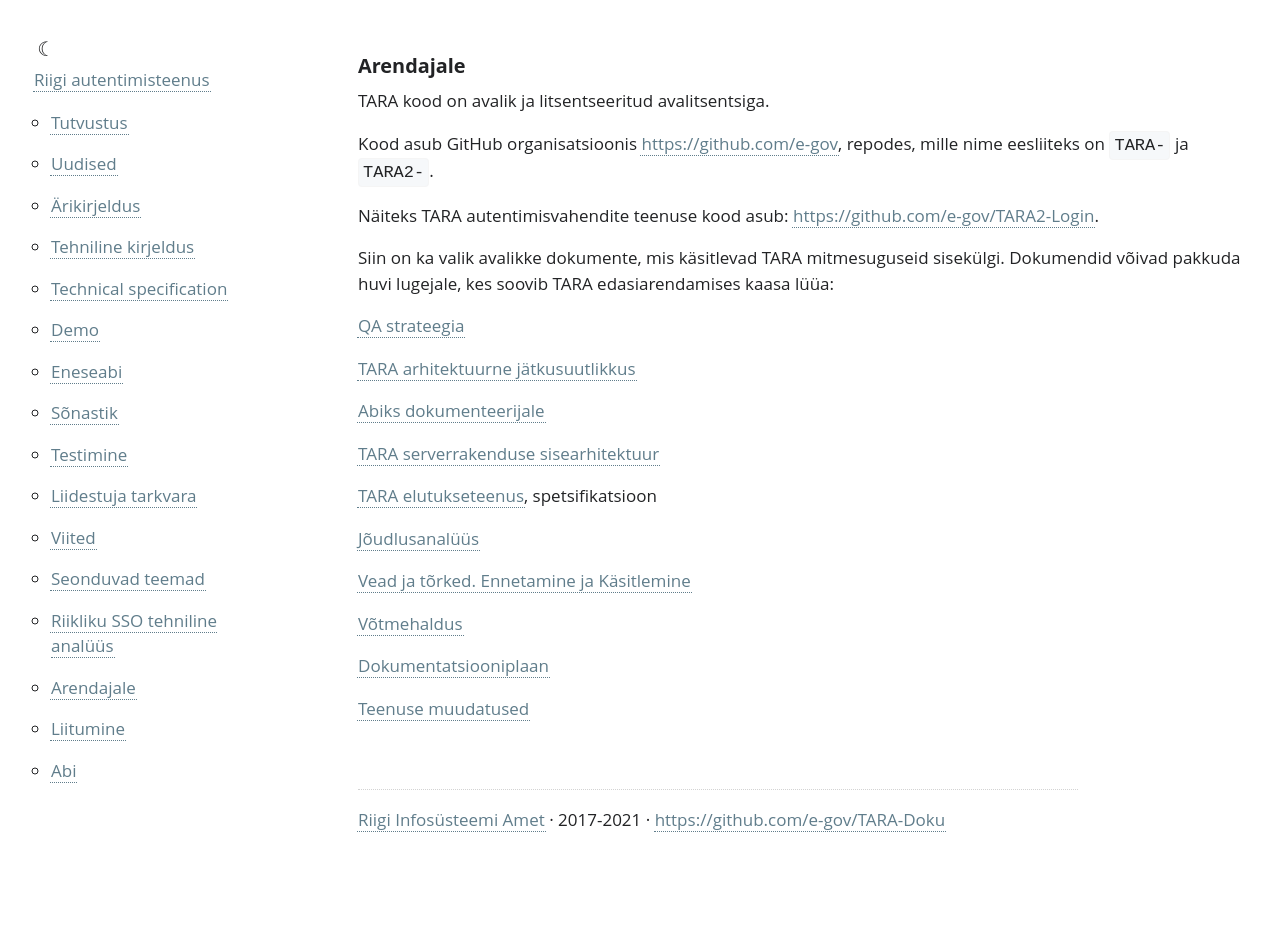
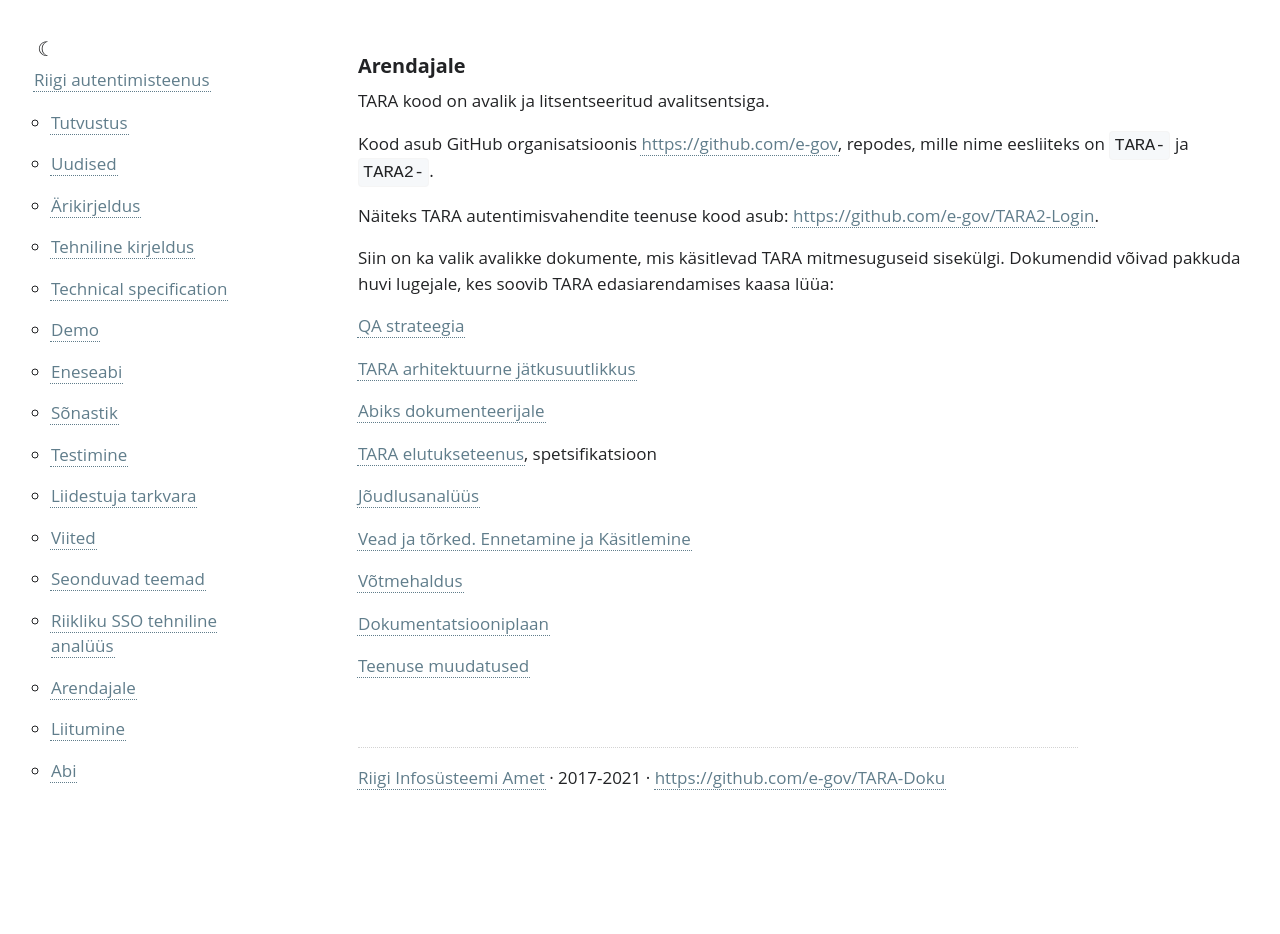
Before and after one commit to e-gov/TARA-Doku, a Jekyll site: the page built from Arendajale.md, in a window 1280 px wide. Built offline with Jekyll 4.4.1, drawn with Linux system fonts in a browser that asks for light colours; our own code applies the rules of GitHub Pages for plain Markdown files.

Commit message:
AUT-663 Remove reference to TARA1 internal architecture document

```diff
--- a/Arendajale.md
+++ b/Arendajale.md
@@ -18,8 +18,6 @@ Siin on ka valik avalikke dokumente, mis käsitlevad TARA mitmesuguseid sisekül
 
 [Abiks dokumenteerijale](Dokuabi)
 
-[TARA serverrakenduse sisearhitektuur](Sisearhitektuur)
-
 [TARA elutukseteenus](Elutukse), spetsifikatsioon<br>
 
 [Jõudlusanalüüs](Joudlus)<br>
```
